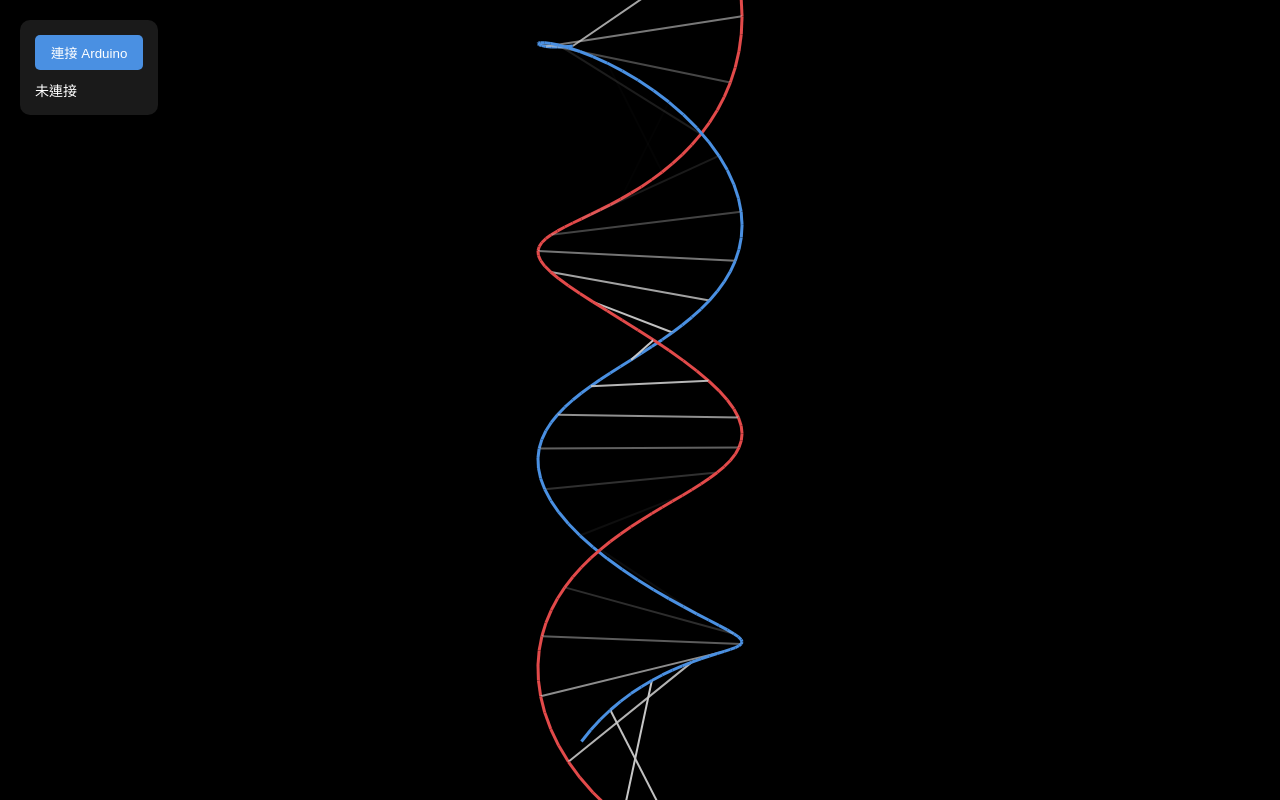
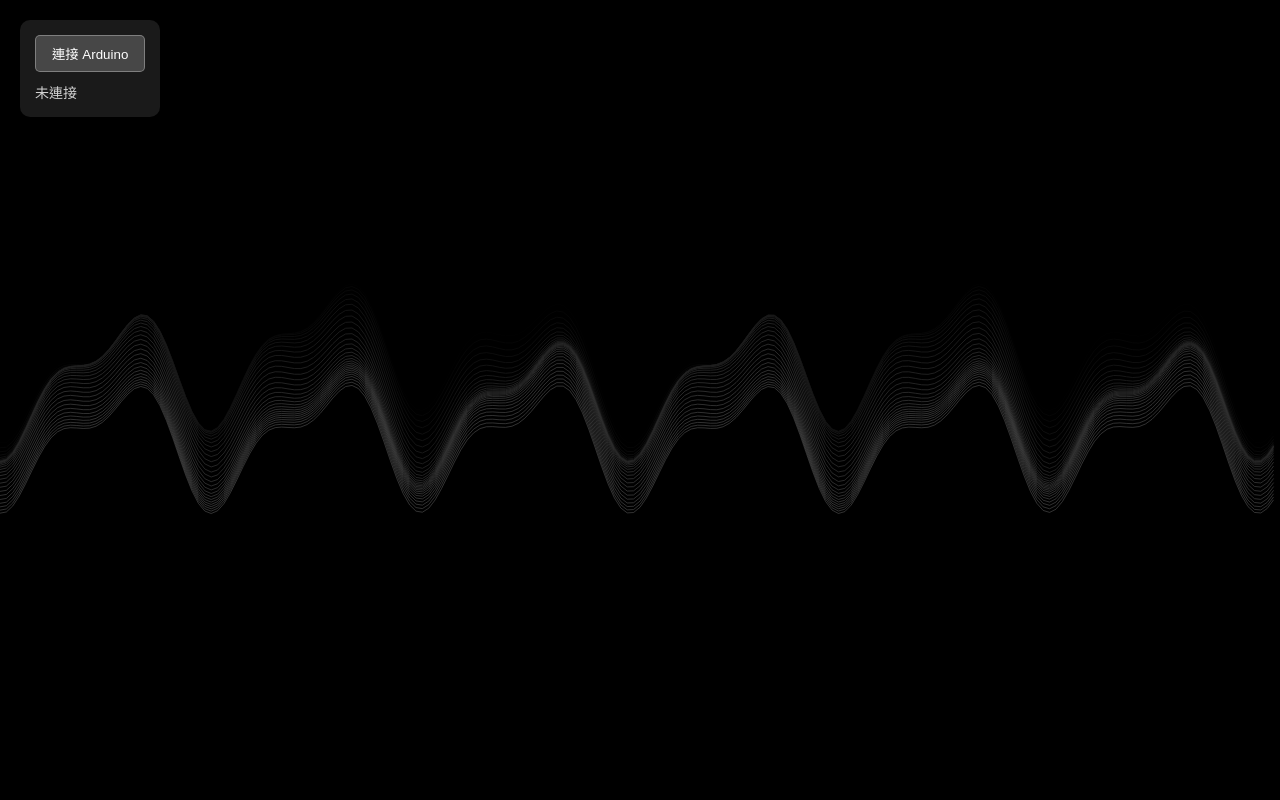
Before and after one commit to soya0924/line, a plain HTML site: page index.html in a window 1280 px wide. Drawn offline with Linux system fonts and the light colour scheme.

Commit message:
優化波浪線動畫：改善平滑度和反應速度，增強螺旋效果

```diff
--- a/index.html
+++ b/index.html
@@ -3,7 +3,7 @@
 <head>
     <meta charset="UTF-8">
     <meta name="viewport" content="width=device-width, initial-scale=1.0">
-    <title>DNA 螺旋動畫</title>
+    <title>波浪螺旋動畫</title>
     <style>
         html, body {
             margin: 0;
@@ -11,9 +11,9 @@
             width: 100%;
             height: 100%;
             overflow: hidden;
-            background: #000000;  /* 將背景改為純黑色 */
+            background: #000000;
         }
-        #dnaCanvas {
+        #waveCanvas {
             display: block;
             position: absolute;
             top: 0;
@@ -30,30 +30,27 @@
             padding: 15px;
             border-radius: 10px;
             backdrop-filter: blur(5px);
-            box-shadow: 0 2px 10px rgba(0,0,0,0.3);
         }
         #connectButton {
-            background: #4a90e2;
+            background: rgba(255, 255, 255, 0.2);
             color: white;
-            border: none;
+            border: 1px solid rgba(255, 255, 255, 0.3);
             padding: 8px 16px;
             border-radius: 5px;
             cursor: pointer;
-            transition: background 0.3s;
-            font-family: Arial, sans-serif;
+            transition: all 0.3s ease;
         }
         #connectButton:hover {
-            background: #357abd;
+            background: rgba(255, 255, 255, 0.3);
         }
         #connectButton:disabled {
-            background: #666;
+            background: rgba(128, 128, 128, 0.2);
             cursor: not-allowed;
         }
         #status {
             margin-top: 10px;
             font-size: 14px;
-            color: #fff;
-            font-family: Arial, sans-serif;
+            color: rgba(255, 255, 255, 0.8);
         }
     </style>
 </head>
--- a/main.js
+++ b/main.js
@@ -1,8 +1,11 @@
 let port;
 let reader;
-let dnaControl = {
-    radius: 100,    // DNA 螺旋的半徑
-    speed: 0.05     // 旋轉速度
+let waveControl = {
+    amplitude: 100,    // 波浪振幅
+    speed: 0.05,      // 波動速度
+    targetAmplitude: 100,  // 目標振幅值
+    targetSpeed: 0.05,    // 目標速度值
+    smoothingFactor: 0.15  // 平滑因子
 };
 
 async function connectToArduino() {
@@ -33,15 +36,16 @@ async function readArduinoData() {
                 break;
             }
             // 解析 Arduino 發送的數據
-            // 格式: "R:半徑,S:旋轉速度"
             const data = value.trim();
             const pairs = data.split(',');
             pairs.forEach(pair => {
                 const [key, val] = pair.split(':');
                 if (key === 'R') {
-                    dnaControl.radius = parseFloat(val);
+                    // 設置目標值而不是直接改變
+                    waveControl.targetAmplitude = parseFloat(val);
                 } else if (key === 'S') {
-                    dnaControl.speed = parseFloat(val) * 0.01;
+                    // 設置目標值而不是直接改變
+                    waveControl.targetSpeed = parseFloat(val) * 0.01;
                 }
             });
         } catch (error) {
@@ -52,26 +56,26 @@ async function readArduinoData() {
 }
 
 document.addEventListener('DOMContentLoaded', function() {
-    console.log('DNA 動畫已載入！');
+    console.log('波浪動畫已載入！');
 
     document.getElementById('connectButton').addEventListener('click', connectToArduino);
 
-    let canvas = document.getElementById('dnaCanvas');
+    let canvas = document.getElementById('waveCanvas');
     if (!canvas) {
         canvas = document.createElement('canvas');
-        canvas.id = 'dnaCanvas';
+        canvas.id = 'waveCanvas';
         document.body.appendChild(canvas);
     }
 
     const ctx = canvas.getContext('2d');
     let time = 0;
 
-    // DNA 結構參數
-    const dnaParams = {
-        segments: 100,          // 螺旋段數
-        verticalSpacing: 8,     // 垂直間距
-        connectionWidth: 20,    // 連接線寬度
-        baseSpacing: 25        // 鹼基對間距
+    // 波浪參數
+    const waveParams = {
+        points: 200,          // 每條波浪線的點數
+        layers: 30,          // 螺旋的層數
+        verticalSpacing: 3,  // 增加層與層之間的垂直間距
+        frequency: 0.03      // 增加波浪頻率
     };
 
     function resizeCanvas() {
@@ -79,76 +83,64 @@ document.addEventListener('DOMContentLoaded', function() {
         canvas.height = window.innerHeight;
     }
 
-    function projectPoint(x, y, z) {
-        // 簡單的 3D 投影
-        const perspective = 500;
-        const scale = perspective / (perspective + z);
-        return {
-            x: canvas.width / 2 + x * scale,
-            y: canvas.height / 2 + y * scale
-        };
-    }
+    function drawWaveSpiral(centerX, centerY) {
+        // 螺旋的總高度
+        const totalHeight = waveParams.layers * waveParams.verticalSpacing;
+        const startY = centerY - totalHeight / 2;
 
-    function drawConnection(point1, point2, color, width) {
+        // 為每一層繪製波浪
+        for (let layer = 0; layer < waveParams.layers; layer++) {
             ctx.beginPath();
-        ctx.moveTo(point1.x, point1.y);
-        ctx.lineTo(point2.x, point2.y);
-        ctx.strokeStyle = color;
-        ctx.lineWidth = width;
-        ctx.stroke();
-    }
 
-    function drawDNA() {
-        time += dnaControl.speed;
-        ctx.clearRect(0, 0, canvas.width, canvas.height);
+            // 計算這一層的顏色（從上到下由黑變白）
+            const brightness = Math.round((layer / waveParams.layers) * 100);
+            const alpha = 1 - (layer / waveParams.layers) * 0.5;
+            ctx.strokeStyle = `rgba(${brightness}, ${brightness}, ${brightness}, ${alpha})`;
+            ctx.lineWidth = 1;
 
-        // 繪製兩條螺旋骨架
-        for (let i = 0; i < dnaParams.segments; i++) {
-            const t = i / dnaParams.segments;
-            const angle = time + t * Math.PI * 4;
+            // 波浪的垂直位置，加入螺旋效果
+            const angle = (layer / waveParams.layers) * Math.PI * 2 + time * waveControl.speed;
+            const spiralRadius = 20 * (1 - layer / waveParams.layers); // 螺旋半徑隨層數變化
+            const baseY = startY + layer * waveParams.verticalSpacing;
 
-            // 第一條螺旋
-            const x1 = Math.cos(angle) * dnaControl.radius;
-            const y1 = i * dnaParams.verticalSpacing - dnaParams.segments * dnaParams.verticalSpacing / 2;
-            const z1 = Math.sin(angle) * dnaControl.radius;
+            // 繪製波浪
+            for (let i = 0; i < waveParams.points; i++) {
+                const x = (i / waveParams.points) * canvas.width;
 
-            // 第二條螺旋（相位差 π）
-            const x2 = Math.cos(angle + Math.PI) * dnaControl.radius;
-            const z2 = Math.sin(angle + Math.PI) * dnaControl.radius;
+                // 計算 y 值（組合多個正弦波和螺旋效果）
+                const waveY =
+                    Math.sin(x * waveParams.frequency + time * waveControl.speed * 2) * waveControl.amplitude * 0.5 +
+                    Math.sin(x * waveParams.frequency * 2 + time * waveControl.speed * 3) * waveControl.amplitude * 0.25;
 
-            const point1 = projectPoint(x1, y1, z1);
-            const point2 = projectPoint(x2, y1, z2);
+                const spiralY = baseY + Math.sin(angle + x * 0.01) * spiralRadius;
+                const y = spiralY + waveY;
 
-            // 繪製螺旋骨架
-            if (i > 0) {
-                const prevAngle = time + (i - 1) / dnaParams.segments * Math.PI * 4;
-                const prevX1 = Math.cos(prevAngle) * dnaControl.radius;
-                const prevY1 = (i - 1) * dnaParams.verticalSpacing - dnaParams.segments * dnaParams.verticalSpacing / 2;
-                const prevZ1 = Math.sin(prevAngle) * dnaControl.radius;
-
-                const prevX2 = Math.cos(prevAngle + Math.PI) * dnaControl.radius;
-                const prevZ2 = Math.sin(prevAngle + Math.PI) * dnaControl.radius;
-
-                const prevPoint1 = projectPoint(prevX1, prevY1, prevZ1);
-                const prevPoint2 = projectPoint(prevX2, prevY1, prevZ2);
-
-                // 繪製螺旋骨架
-                drawConnection(prevPoint1, point1, '#4a90e2', 3);
-                drawConnection(prevPoint2, point2, '#e24a4a', 3);
-            }
-
-            // 每隔一定距離繪製鹼基對連接
-            if (i % 4 === 0) {
-                const depth = Math.sin(angle) * 0.5 + 0.5; // 用於控制連接線的透明度
-                const connectionColor = `rgba(200, 200, 200, ${depth})`;
-                drawConnection(point1, point2, connectionColor, 2);
+                if (i === 0) {
+                    ctx.moveTo(x, y);
+                } else {
+                    ctx.lineTo(x, y);
                 }
             }
 
-        requestAnimationFrame(drawDNA);
+            ctx.stroke();
+        }
+    }
+
+    function updateControlValues() {
+        // 平滑過渡到目標值
+        waveControl.amplitude += (waveControl.targetAmplitude - waveControl.amplitude) * waveControl.smoothingFactor;
+        waveControl.speed += (waveControl.targetSpeed - waveControl.speed) * waveControl.smoothingFactor;
+    }
+
+    function animate() {
+        updateControlValues(); // 更新控制值
+        time += 0.04; // 增加時間步進值，使動畫更快
+        ctx.clearRect(0, 0, canvas.width, canvas.height);
+        drawWaveSpiral(canvas.width / 2, canvas.height / 2);
+        requestAnimationFrame(animate);
     }
 
     window.addEventListener('resize', resizeCanvas);
     resizeCanvas();
-    requestAnimationFrame(drawDNA);
+    requestAnimationFrame(animate);
 });
```
Also changed, not shown: 1 other file. Lines whose indentation alone changed are shown as unchanged.
